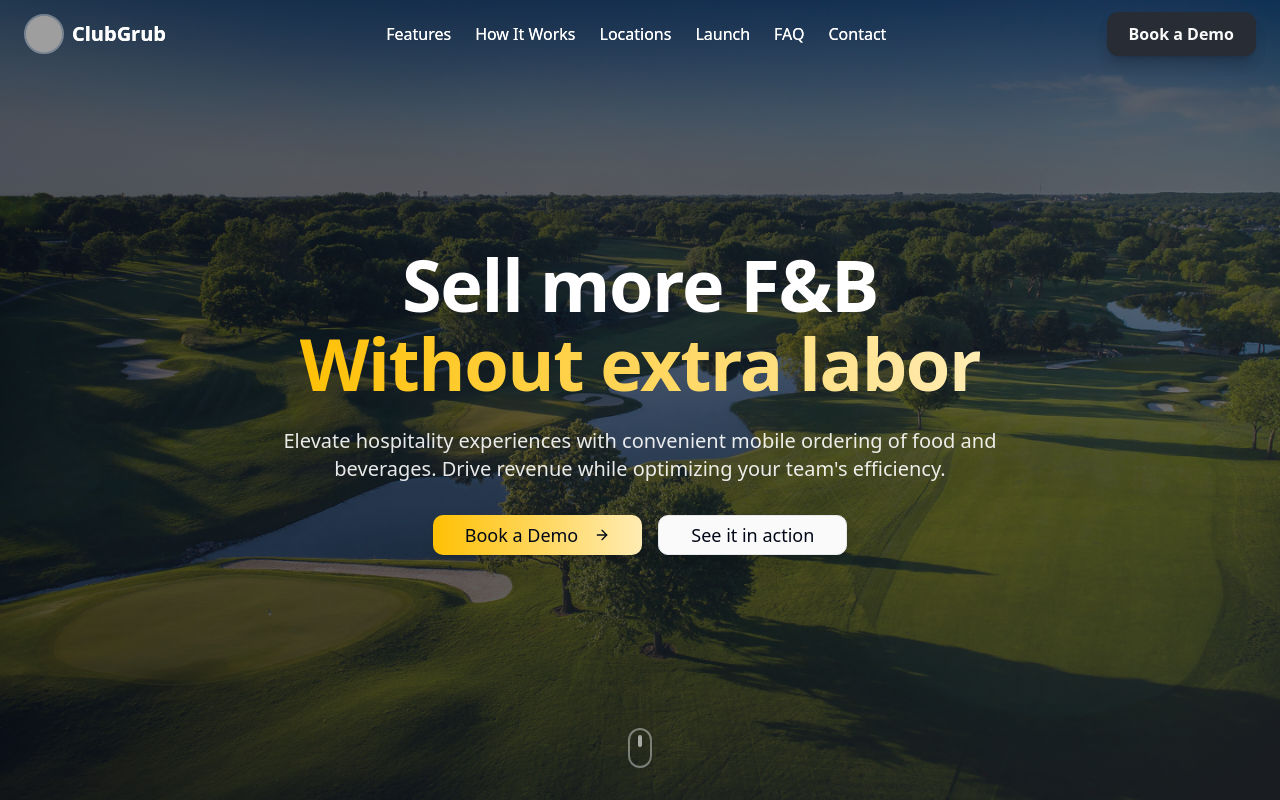
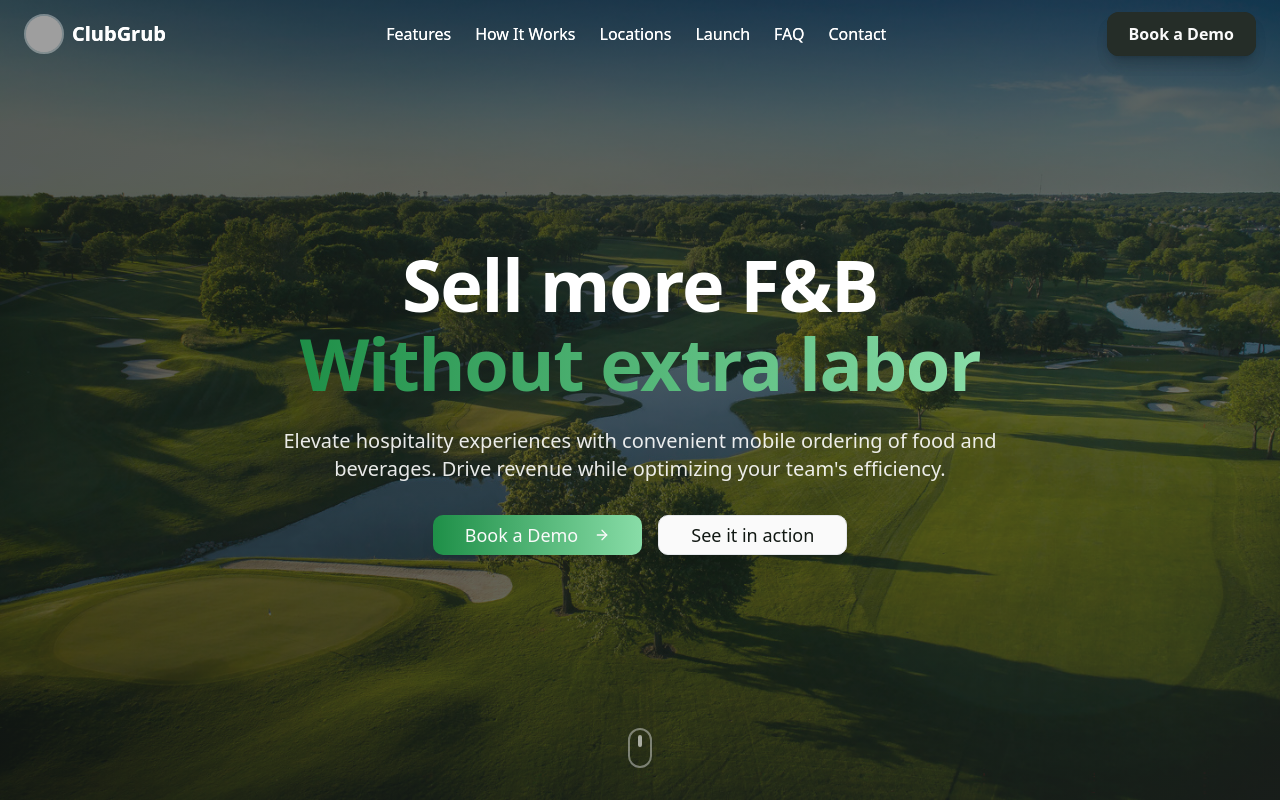
Before and after one commit to S7AWKAT/ClubGrub, a React (Vite) app: page / in a window 1280 px wide. Shown: the top 800 px of the page. Built offline with nearby package versions, Linux system fonts and the light colour scheme; grey boxes are pictures that could not be loaded; the HTML template or start-up script is replaced by a standard one.

Commit message:
aaaaa
aaa

```diff
--- a/src/SideNav.tsx
+++ b/src/SideNav.tsx
@@ -50,8 +50,8 @@ const Header = () => {
     <header
       className={`fixed left-1/2 top-4 z-50 w-[95vw] max-w-4xl -translate-x-1/2 rounded-3xl px-4 py-3 flex items-center justify-between shadow-2xl transition-all duration-500
         ${visible ? "opacity-100 scale-100" : "opacity-0 scale-95 pointer-events-none"}
-        bg-gradient-to-br from-white/60 to-yellow-100/40 text-gray-900
-        backdrop-blur-xl border border-yellow-300/30 animate-floatingIsland
+        bg-gradient-to-br from-white/60 to-club-gold-light/40 text-gray-900
+        backdrop-blur-xl border border-club-gold/30 animate-floatingIsland
       `}
       style={{
         boxShadow: "0 8px 32px 0 rgba(0,0,0,0.18)",
@@ -59,7 +59,7 @@ const Header = () => {
     >
       {/* Logo and ClubGrub */}
       <span className="flex items-center gap-2">
-        <span className="text-2xl md:text-3xl font-extrabold tracking-tight animate-floatIsland group-hover:text-yellow-400 transition drop-shadow-glow select-none">
+        <span className="text-2xl md:text-3xl font-extrabold tracking-tight animate-floatIsland group-hover:text-club-gold transition drop-shadow-glow select-none">
           🍔 ClubGrub
         </span>
         {/* Mobile logo next to ClubGrub */}
@@ -78,10 +78,10 @@ const Header = () => {
             key={link.name}
             onClick={() => scrollToSection(link.target)}
             className="relative px-3 py-1 font-semibold rounded-xl transition
-              hover:text-yellow-400 hover:drop-shadow-glow
-              before:absolute before:left-0 before:bottom-0 before:w-full before:h-0.5 before:bg-yellow-400 before:scale-x-0 hover:before:scale-x-100 before:transition-transform before:origin-left"
+              hover:text-club-gold hover:drop-shadow-glow
+              before:absolute before:left-0 before:bottom-0 before:w-full before:h-0.5 before:bg-club-gold before:scale-x-0 hover:before:scale-x-100 before:transition-transform before:origin-left"
             style={{
-              textShadow: "0 0 8px #ffe066, 0 0 2px #fff",
+              textShadow: "0 0 8px rgba(114,179,100,0.8), 0 0 2px #fff",
             }}
           >
             {link.name}
--- a/src/components/Header.tsx
+++ b/src/components/Header.tsx
@@ -43,9 +43,9 @@ const Header = () => {
 	return (
 		<header
 			className={`fixed left-1/2 top-4 z-50 w-[95vw] max-w-4xl -translate-x-1/2 rounded-3xl px-4 py-3 flex items-center justify-between shadow-2xl transition-all duration-500
-      ${visible ? "opacity-100 scale-100" : "opacity-0 scale-95 pointer-events-none"}
-      bg-gradient-to-br from-white/60 to-yellow-100/40 text-gray-900
-      backdrop-blur-xl border border-yellow-300/30 animate-floatingIsland
+			${visible ? "opacity-100 scale-100" : "opacity-0 scale-95 pointer-events-none"}
+			bg-gradient-to-br from-white/60 to-club-gold-light/40 text-gray-900
+			backdrop-blur-xl border border-club-gold/30 animate-floatingIsland
     `}
 			style={{
 				boxShadow: "0 8px 32px 0 rgba(0,0,0,0.18)",
@@ -59,7 +59,7 @@ const Header = () => {
 					className="w-10 h-10 rounded-full animate-floatIsland"
 					style={{ background: "rgba(255,255,255,0.6)" }}
 				/>
-				<span className="text-2xl md:text-3xl font-extrabold tracking-tight animate-floatIsland group-hover:text-yellow-400 transition drop-shadow-glow select-none">
+				<span className="text-2xl md:text-3xl font-extrabold tracking-tight animate-floatIsland group-hover:text-club-gold transition drop-shadow-glow select-none">
 					ClubGrub
 				</span>
 			</span>
@@ -71,11 +71,11 @@ const Header = () => {
 						key={link.name}
 						onClick={() => scrollToSection(link.target)}
 						className="relative px-3 py-1 font-semibold rounded-xl transition
-            hover:text-yellow-400 hover:drop-shadow-glow
-            before:absolute before:left-0 before:bottom-0 before:w-full before:h-0.5 before:bg-yellow-400 before:scale-x-0 hover:before:scale-x-100 before:transition-transform before:origin-left"
-						style={{
-							textShadow: "0 0 8px #ffe066, 0 0 2px #fff",
-						}}
+						hover:text-club-gold hover:drop-shadow-glow
+						before:absolute before:left-0 before:bottom-0 before:w-full before:h-0.5 before:bg-club-gold before:scale-x-0 hover:before:scale-x-100 before:transition-transform before:origin-left"
+									style={{
+										textShadow: "0 0 8px rgba(114,179,100,0.8), 0 0 2px #fff",
+									}}
 					>
 						{link.name}
 					</button>
--- a/src/index.css
+++ b/src/index.css
@@ -10,18 +10,19 @@
     --background: 0 0% 98%;
     --foreground: 222 84% 4.9%;
 
-    /* Premium Club Colors */
-    --club-gold: 45 100% 51%;
-    --club-gold-light: 45 100% 85%;
-    --club-dark: 222 84% 4.9%;
-    --club-charcoal: 220 13% 18%;
-    --club-silver: 220 9% 46%;
-    --club-cream: 48 100% 97%;
+  /* Premium Club Colors (GREEN theme) */
+  /* Primary green hues chosen for a premium but warm look */
+  --club-gold: 142 65% 34%;        /* deep green */
+  --club-gold-light: 142 55% 70%;  /* lighter green for gradients */
+  --club-dark: 142 18% 8%;         /* near-black green for text/shadows */
+  --club-charcoal: 142 10% 16%;    /* dark muted green */
+  --club-silver: 142 8% 46%;       /* desaturated mid tone */
+  --club-cream: 95 80% 96%;        /* very light warm tint for surfaces */
 
     /* Interactive States */
-    --primary: 45 100% 51%;
-    --primary-foreground: 222 84% 4.9%;
-    --primary-hover: 45 100% 45%;
+  --primary: 142 65% 34%;
+  --primary-foreground: 0 0% 98%;
+  --primary-hover: 142 60% 28%;
 
     --secondary: 220 13% 18%;
     --secondary-foreground: 0 0% 98%;
@@ -43,7 +44,7 @@
     --border: 220 13% 91%;
     --border-muted: 220 13% 95%;
     --input: 220 13% 91%;
-    --ring: 45 100% 51%;
+  --ring: 142 65% 34%;
 
     /* Status Colors */
     --success: 142 76% 36%;
@@ -54,8 +55,8 @@
     --destructive-foreground: 0 0% 98%;
 
     /* Gradients */
-    --gradient-hero: linear-gradient(135deg, hsl(var(--club-gold)), hsl(var(--club-gold-light)));
-    --gradient-cta: linear-gradient(135deg, hsl(var(--club-gold)), hsl(45 100% 45%));
+  --gradient-hero: linear-gradient(135deg, hsl(var(--club-gold)), hsl(var(--club-gold-light)));
+  --gradient-cta: linear-gradient(135deg, hsl(var(--club-gold)), hsl(142 60% 28%));
     --gradient-overlay: linear-gradient(135deg, hsl(var(--club-dark) / 0.9), hsl(var(--club-charcoal) / 0.8));
     --gradient-card: linear-gradient(145deg, hsl(var(--surface)), hsl(var(--surface-elevated)));
 
@@ -64,7 +65,7 @@
     --shadow-md: 0 4px 6px -1px hsl(var(--club-dark) / 0.1), 0 2px 4px -1px hsl(var(--club-dark) / 0.06);
     --shadow-lg: 0 10px 15px -3px hsl(var(--club-dark) / 0.1), 0 4px 6px -2px hsl(var(--club-dark) / 0.05);
     --shadow-xl: 0 20px 25px -5px hsl(var(--club-dark) / 0.1), 0 10px 10px -5px hsl(var(--club-dark) / 0.04);
-    --shadow-premium: 0 25px 50px -12px hsl(var(--club-gold) / 0.25);
+  --shadow-premium: 0 25px 50px -12px hsl(var(--club-gold) / 0.25);
 
     /* Animation Variables */
     --transition-smooth: all 0.3s cubic-bezier(0.4, 0, 0.2, 1);
```
